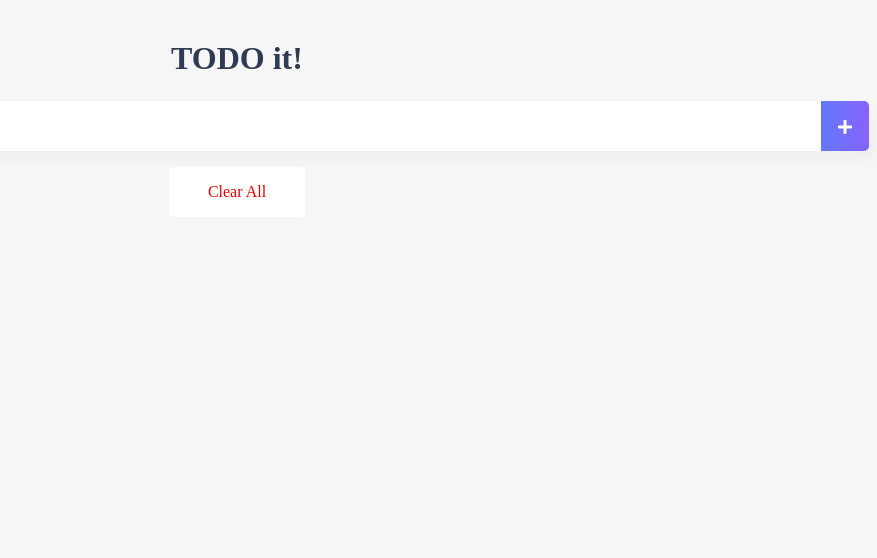
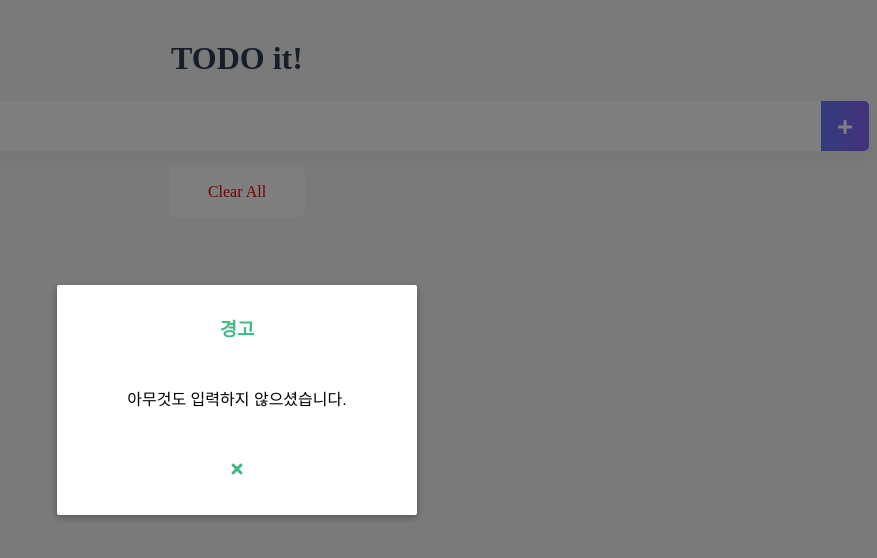
Before and after one commit to LeeYunHak/vue-MiddleClass, a Vue app in the folder vue-todo/: page / in a window 1280 px wide. Both pictures are taken after a click on the icon 1248 px from the left and 127 px from the top of the page. Shown: the top 558 px of the page, without its empty margins (403-1280 px from the left). Built offline with nearby package versions, Linux system fonts and the light colour scheme.

Commit message:
모달 컴포넌트 구현

```diff
--- a/vue-todo/src/components/TodoInput.vue
+++ b/vue-todo/src/components/TodoInput.vue
@@ -11,7 +11,15 @@
           you can use custom content here to overwrite
           default content
         -->
-        <h3 slot="header">custom header</h3>
+        <h3 slot="header">
+          경고
+        </h3>
+        <div slot="body">
+          아무것도 입력하지 않으셨습니다.
+        </div>
+        <div slot="footer">
+          <i class="closeModalBtn fas fa-times" @click="showModal = false"></i>
+        </div>
       </Modal>
   </div>
 </template>
@@ -33,7 +41,7 @@ export default {
         this.$emit('addTodoItem', this.newTodoItem)
         this.clearInput();
       } else {
-
+        this.showModal = !this.showModal;
       }
     },
     clearInput: function(){
@@ -72,4 +80,7 @@ input:focus{
   vertical-align: middle;
   cursor: pointer;
 }
+.closeModalBtn{
+  color: #42b983;
+}
 </style>
--- a/vue-todo/src/components/common/Modal.vue
+++ b/vue-todo/src/components/common/Modal.vue
@@ -3,25 +3,22 @@
     <div class="modal-mask">
       <div class="modal-wrapper">
         <div class="modal-container">
-
+          <!-- 모달 헤더 -->
           <div class="modal-header">
             <slot name="header">
               default header
             </slot>
           </div>
-
+          <!-- 모달 바디 -->
           <div class="modal-body">
             <slot name="body">
               default body
             </slot>
           </div>
-
+          <!-- 모달 푸터 -->
           <div class="modal-footer">
             <slot name="footer">
               default footer
-              <button class="modal-default-button" @click="$emit('close')">
-                OK
-              </button>
             </slot>
           </div>
         </div>
```
